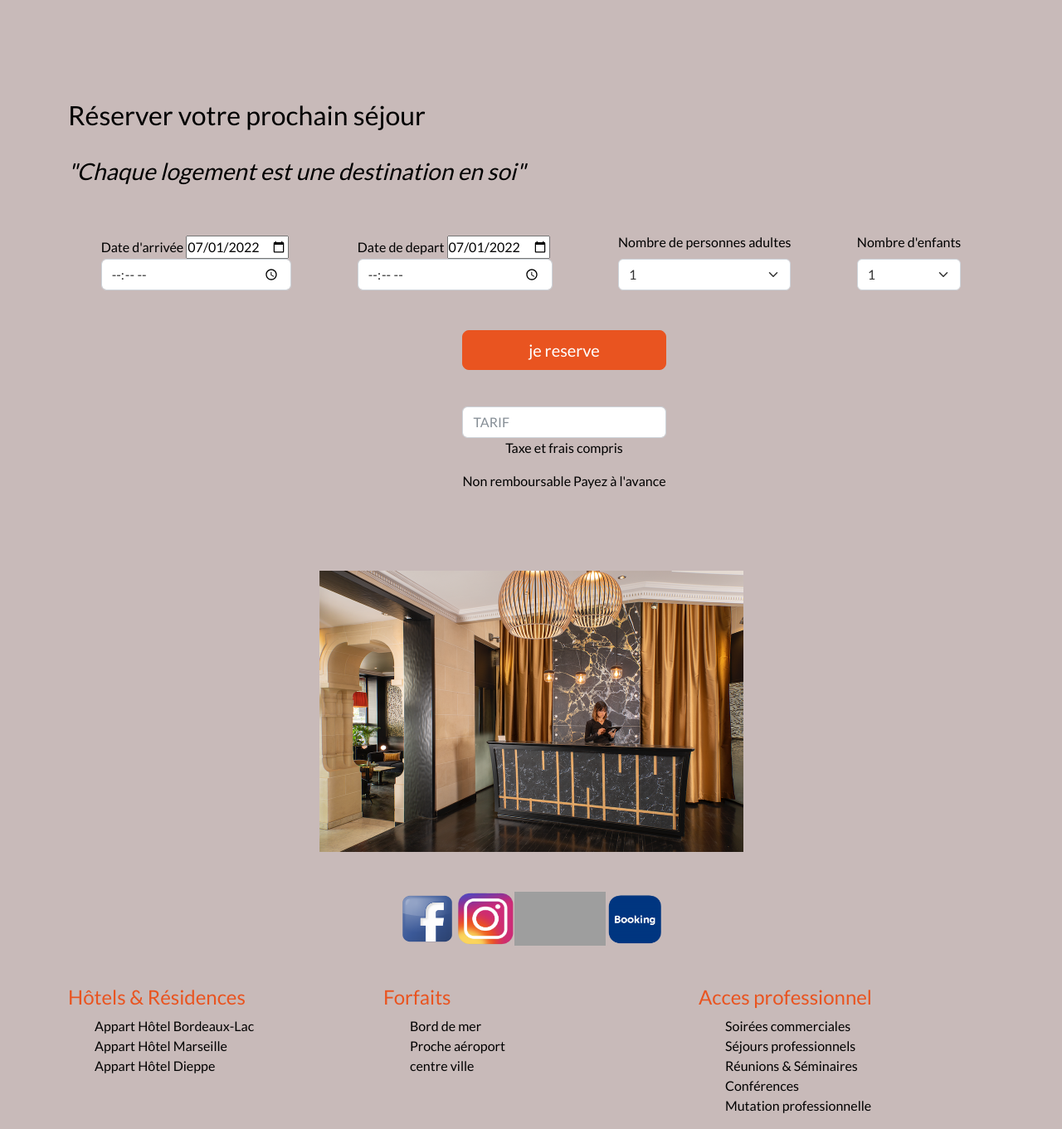
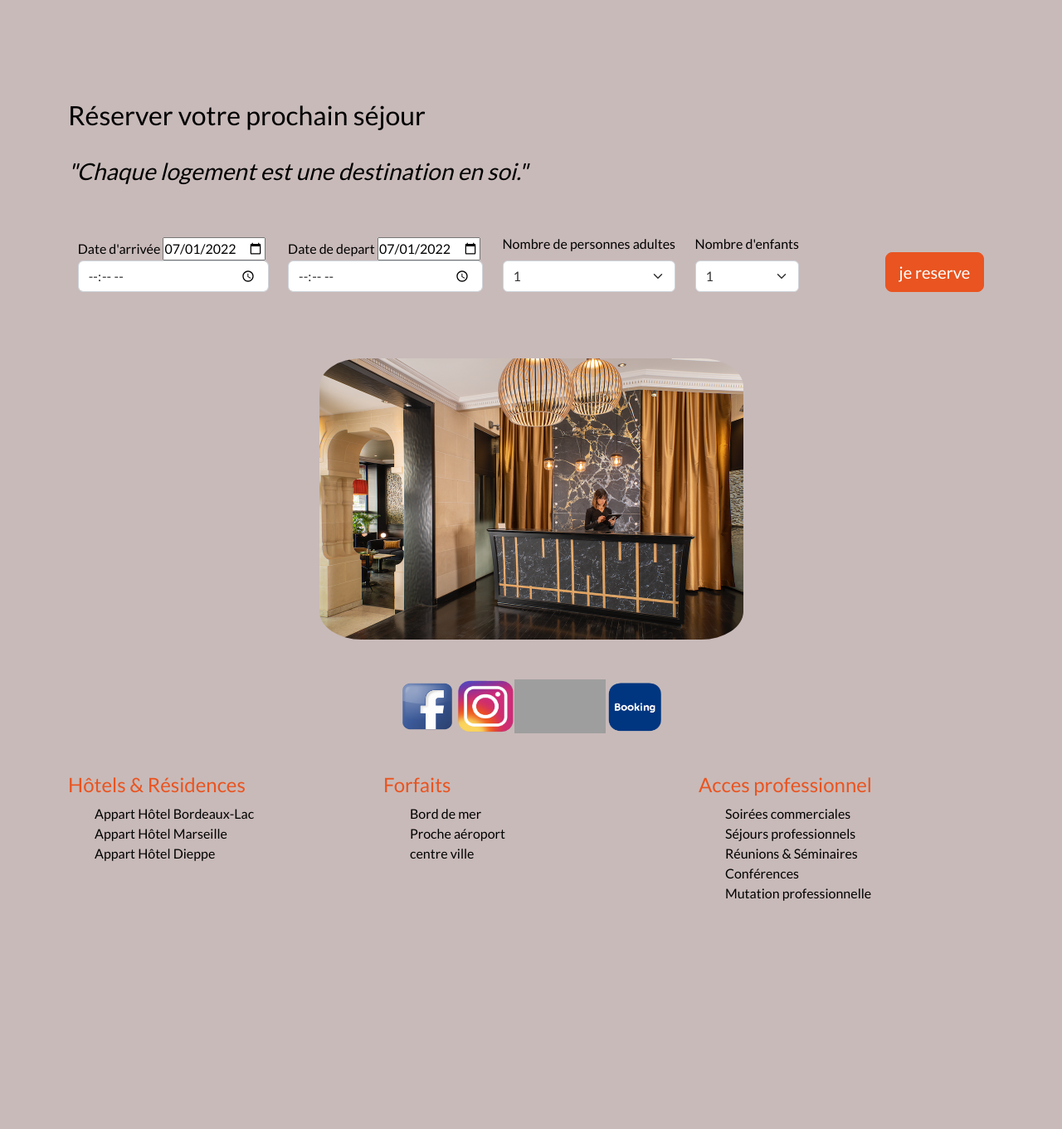
Before and after one commit to masurejean/appart-hotel, a PHP site: page /reservation.php in a window 1280 px wide. Shown: the part 100-1461 px from the top of the page at 83% size. After the commit the page ends 1186 px from the top, so only its background shows below. Run offline with PHP 8.4, Linux system fonts and the light colour scheme; data that the repository does not hold is empty; some libraries are stand-ins or nearby versions; grey boxes are pictures that could not be loaded.

Commit message:
derniere mise a jour

```diff
--- a/assets/css/reservation.css
+++ b/assets/css/reservation.css
@@ -49,10 +49,11 @@ justify-content: center;
 margin-top: 5rem;
 
 
+
 }
 .container img{
     width: 50%;
-
+    border-radius: 10%;
 }
 
 .btnResa{
--- a/bd.php
+++ b/bd.php
@@ -1,5 +1,5 @@
 <?php
-$pdo = new PDO("mysql:host=localhost;dbname=projet_appart_hotel;charset=utf8","root","Baptiste24",[
+$pdo = new PDO("mysql:host=localhost;dbname=projet_appart_hotel;charset=utf8","root","",[
 PDO::ATTR_ERRMODE => PDO::ERRMODE_EXCEPTION,
 PDO::ATTR_DEFAULT_FETCH_MODE => PDO::FETCH_ASSOC
 ]);
--- a/reservation.php
+++ b/reservation.php
@@ -64,7 +64,7 @@ require "bd.php";
         <div class="container">
         <h2>Réserver votre prochain séjour</h2>
         <br>
-        <h3>"Chaque logement est une destination en soi"</h3>
+        <h3>"Chaque logement est une destination en soi."</h3>
             <div class="input">
                 <div class="dateArr">
                     <label for="start">Date d'arrivée</label>
@@ -103,14 +103,8 @@ require "bd.php";
                 </div>
                 <div class="btnResa">
                     <button class="btn btn-lg btn-primary" type="button">je reserve</button>
-                    <div class="form-group">
-  <label class="col-form-label mt-4" for="inputDefault"></label>
-  <input type="text" class="form-control" placeholder="TARIF" id="inputDefault">
-</div>
 
-                    <p>Taxe et frais compris</p>
-                    <p>Non remboursable Payez à l'avance</p>
-                </div>
+                                    </div>
                 <div class="imgresa">
                     <img src="./assets/img/resa.jpg" alt="">
                 </div>
```
